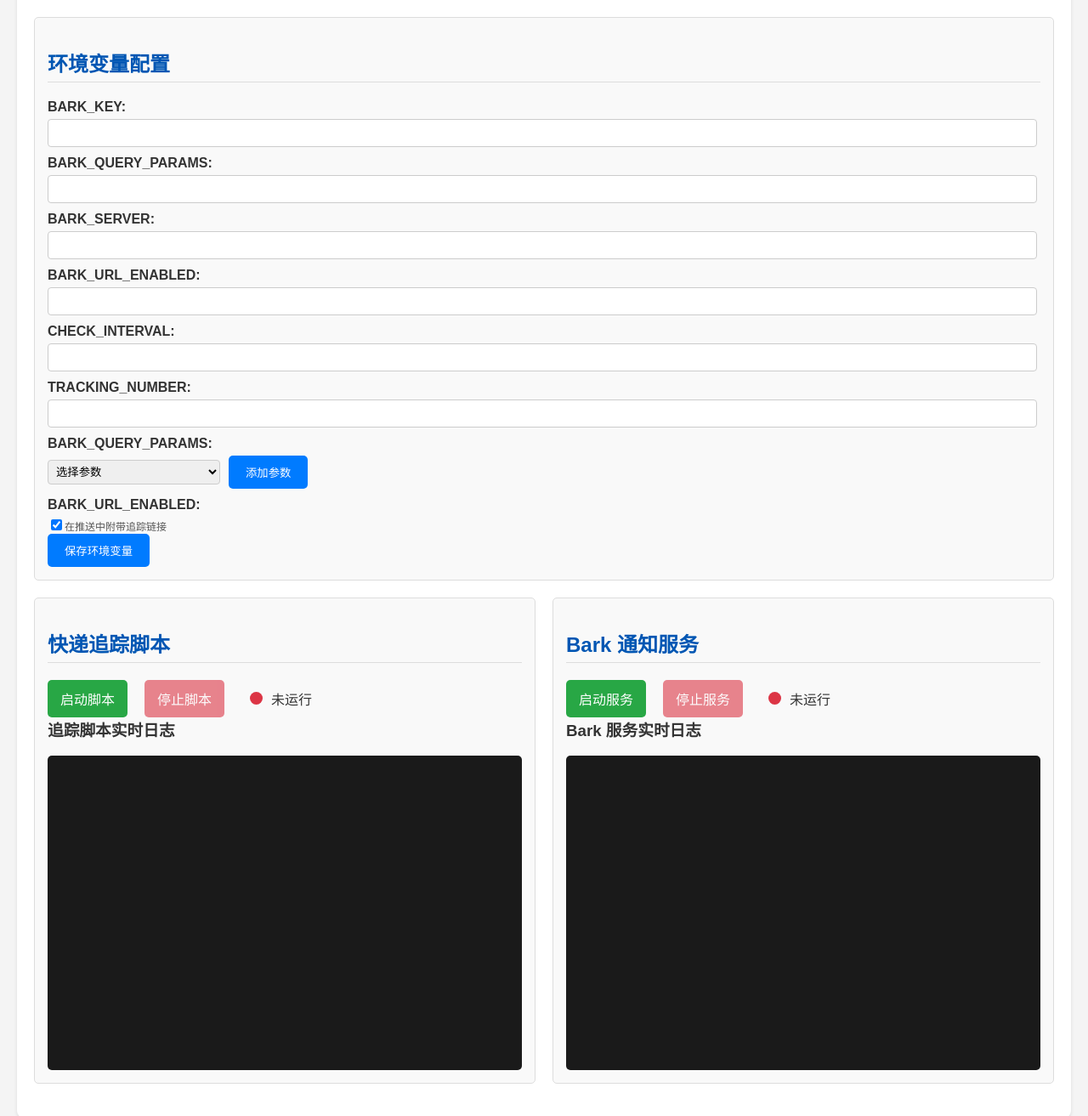
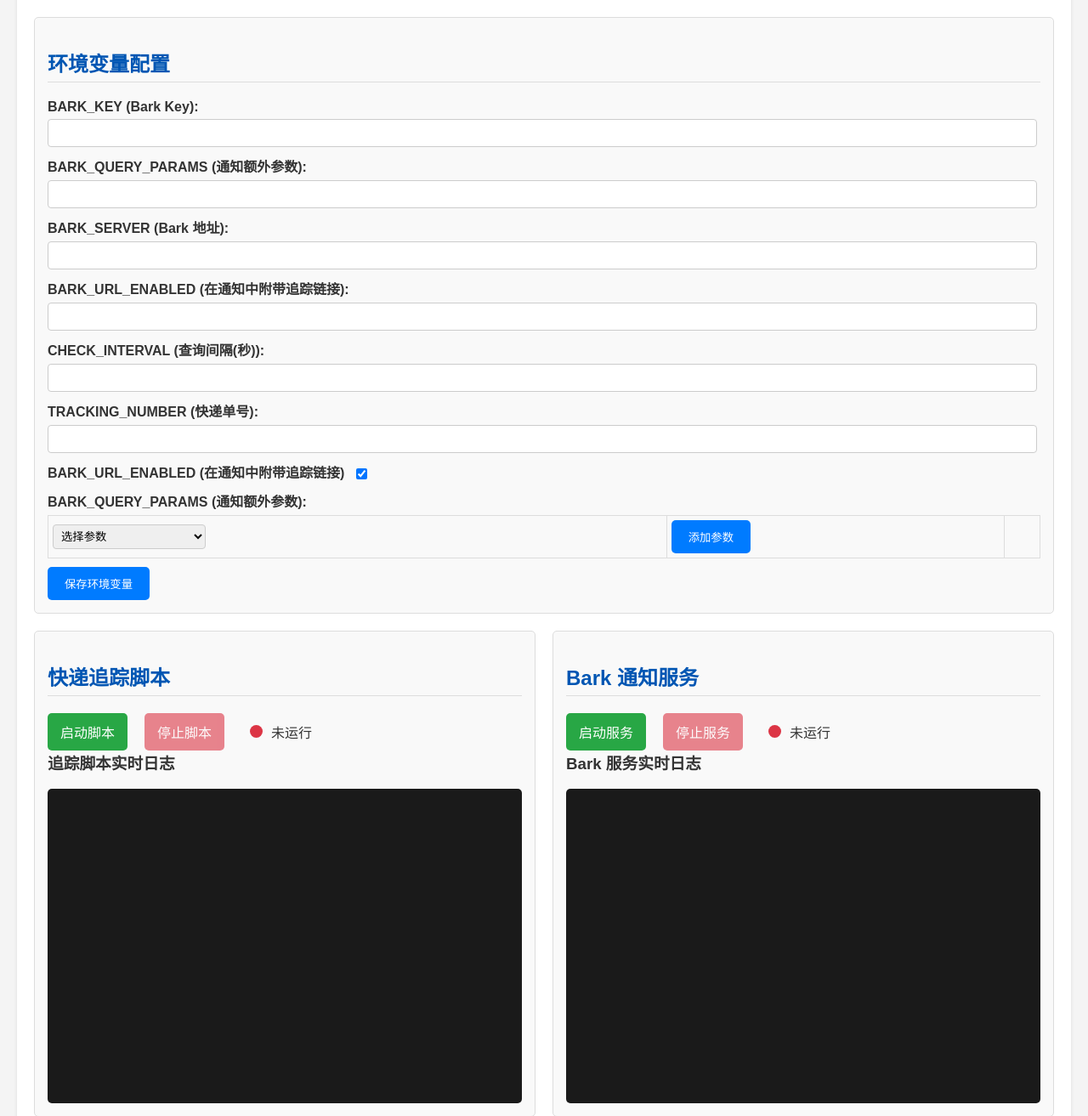
Before and after one commit to Szyoo/jppost-tracker, a Flask app: page / in a window 1280 px wide. Shown: the part 98-1411 px from the top of the page at 85% size. Run offline with Flask 3, Linux system fonts and the light colour scheme; some libraries are stand-ins or nearby versions.

Commit message:
refine bark param layout

```diff
--- a/src/static/app.js
+++ b/src/static/app.js
@@ -10,6 +10,15 @@ const app = createApp({
         const socket = ref(null);
 
         const envVars = ref(window.initialEnvVars || {});
+        // 环境变量中文说明
+        const envDesc = {
+            TRACKING_NUMBER: '快递单号',
+            CHECK_INTERVAL: '查询间隔(秒)',
+            BARK_SERVER: 'Bark 地址',
+            BARK_KEY: 'Bark Key',
+            BARK_QUERY_PARAMS: '通知额外参数',
+            BARK_URL_ENABLED: '在通知中附带追踪链接'
+        };
         // 将 BARK_QUERY_PARAMS 解析为对象便于编辑
         const parseQuery = (str) => {
             const q = {};
@@ -225,6 +234,7 @@ const app = createApp({
             trackerLogOutput,
             barkLogOutput,
             barkParams,
+            envDesc,
             paramOptions,
             availableParams,
             includeUrl,
--- a/src/static/style.css
+++ b/src/static/style.css
@@ -153,11 +153,14 @@ h3 {
 .bark-params {
   margin-bottom: 10px;
 }
-.param-item {
-  display: flex;
-  align-items: center;
-  gap: 10px;
-  margin-bottom: 5px;
+.param-table {
+  width: 100%;
+  border-collapse: collapse;
+  margin: 5px 0;
+}
+.param-table td {
+  padding: 5px;
+  border: 1px solid #ddd;
 }
 .param-name {
   font-weight: bold;
@@ -166,16 +169,16 @@ h3 {
   font-size: 12px;
   color: #555;
 }
-.param-add {
-  display: flex;
-  align-items: center;
-  gap: 10px;
-  margin-top: 5px;
-}
-
-.bark-params select,
-.bark-params input[type="checkbox"] {
+.param-input {
+  width: 180px;
+  max-width: 100%;
   padding: 5px;
   border: 1px solid #ccc;
   border-radius: 4px;
 }
+.inline-field {
+  display: flex;
+  align-items: center;
+  gap: 10px;
+  margin-bottom: 5px;
+}
--- a/src/templates/index.html
+++ b/src/templates/index.html
@@ -18,34 +18,40 @@
         <h2>环境变量配置</h2>
         <form @submit.prevent="saveEnv" class="env-form">
           <div v-for="(value, key) in envVars" :key="key" v-if="key !== 'BARK_QUERY_PARAMS' && key !== 'BARK_URL_ENABLED'">
-            <label :for="key">[[ key ]]:</label>
+            <label :for="key">[[ key ]] ([[ envDesc[key] ]]):</label>
             <input type="text" :id="key" v-model="envVars[key]" />
           </div>
 
-          <div v-if="envVars['BARK_QUERY_PARAMS'] !== undefined" class="bark-params">
-            <label>BARK_QUERY_PARAMS:</label>
-            <div class="param-item" v-for="(val, param) in barkParams" :key="param">
-              <span class="param-name">[[ param ]]</span>
-              <span class="param-desc">[[ paramOptions[param].description ]]</span>
-              <select v-if="paramOptions[param].values.length" v-model="barkParams[param]">
-                <option v-for="item in paramOptions[param].values" :key="item.value" :value="item.value">[[ item.label ]]</option>
-              </select>
-              <input v-else type="text" v-model="barkParams[param]" />
-              <button type="button" @click="removeParam(param)">删除</button>
-            </div>
-            <div class="param-add">
-              <select v-model="newParam">
-                <option disabled value="">选择参数</option>
-                <option v-for="(opt, key) in availableParams" :key="key" :value="key">[[ key ]] - [[ opt.description ]]</option>
-              </select>
-              <button type="button" @click="addParam" :disabled="!newParam">添加参数</button>
-            </div>
+          <div v-if="envVars['BARK_URL_ENABLED'] !== undefined" class="inline-field">
+            <label for="BARK_URL_ENABLED">BARK_URL_ENABLED ([[ envDesc['BARK_URL_ENABLED'] ]])</label>
+            <input type="checkbox" id="BARK_URL_ENABLED" v-model="includeUrl" />
           </div>
 
-          <div>
-            <label for="BARK_URL_ENABLED">BARK_URL_ENABLED:</label>
-            <input type="checkbox" id="BARK_URL_ENABLED" v-model="includeUrl" />
-            <span class="param-desc">在推送中附带追踪链接</span>
+          <div v-if="envVars['BARK_QUERY_PARAMS'] !== undefined" class="bark-params">
+            <label>BARK_QUERY_PARAMS ([[ envDesc['BARK_QUERY_PARAMS'] ]]):</label>
+            <table class="param-table">
+              <tr v-for="(val, param) in barkParams" :key="param">
+                <td class="param-name">[[ param ]]</td>
+                <td class="param-desc">[[ paramOptions[param].description ]]</td>
+                <td>
+                  <select v-if="paramOptions[param].values.length" v-model="barkParams[param]" class="param-input">
+                    <option v-for="item in paramOptions[param].values" :key="item.value" :value="item.value">[[ item.label ]]</option>
+                  </select>
+                  <input v-else type="text" v-model="barkParams[param]" class="param-input" />
+                </td>
+                <td><button type="button" @click="removeParam(param)">删除</button></td>
+              </tr>
+              <tr class="param-add">
+                <td colspan="2">
+                  <select v-model="newParam" class="param-input">
+                    <option disabled value="">选择参数</option>
+                    <option v-for="(opt, key) in availableParams" :key="key" :value="key">[[ key ]] - [[ opt.description ]]</option>
+                  </select>
+                </td>
+                <td><button type="button" @click="addParam" :disabled="!newParam">添加参数</button></td>
+                <td></td>
+              </tr>
+            </table>
           </div>
 
           <button type="submit">保存环境变量</button>
```
